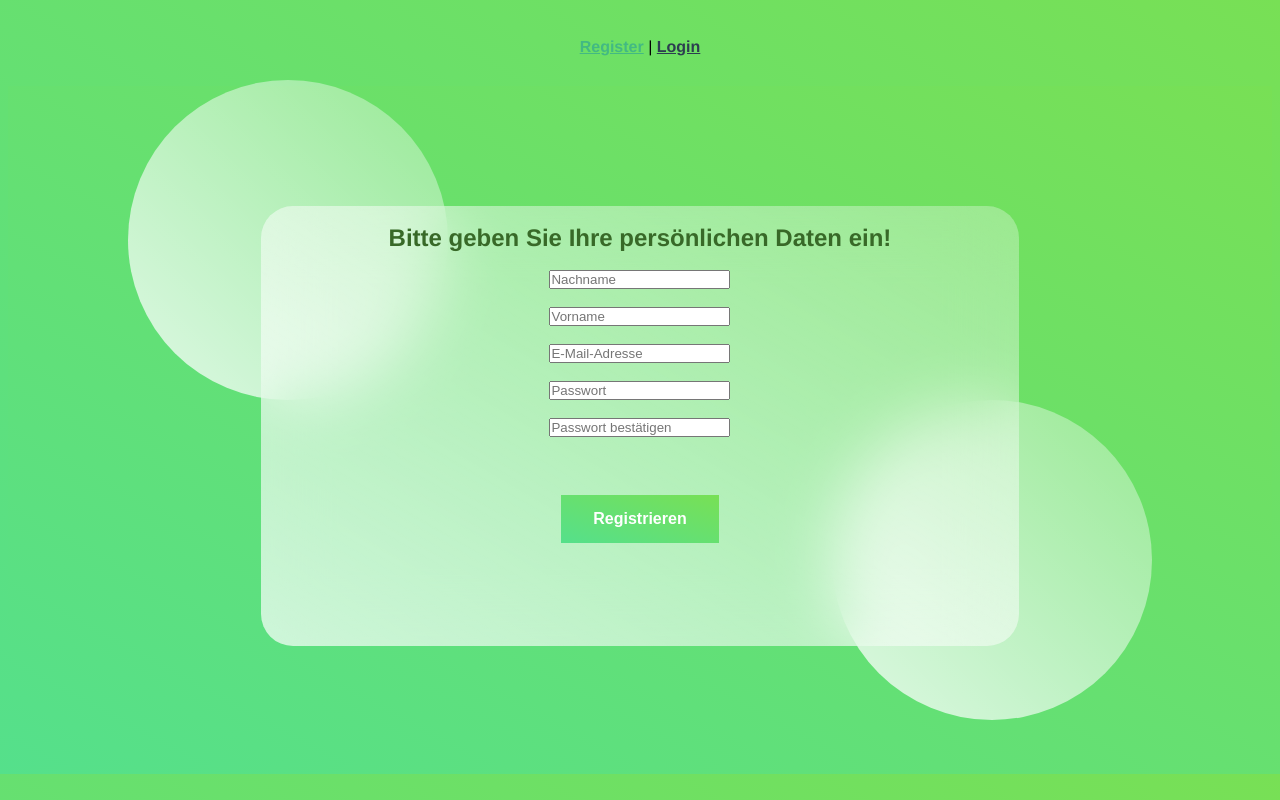
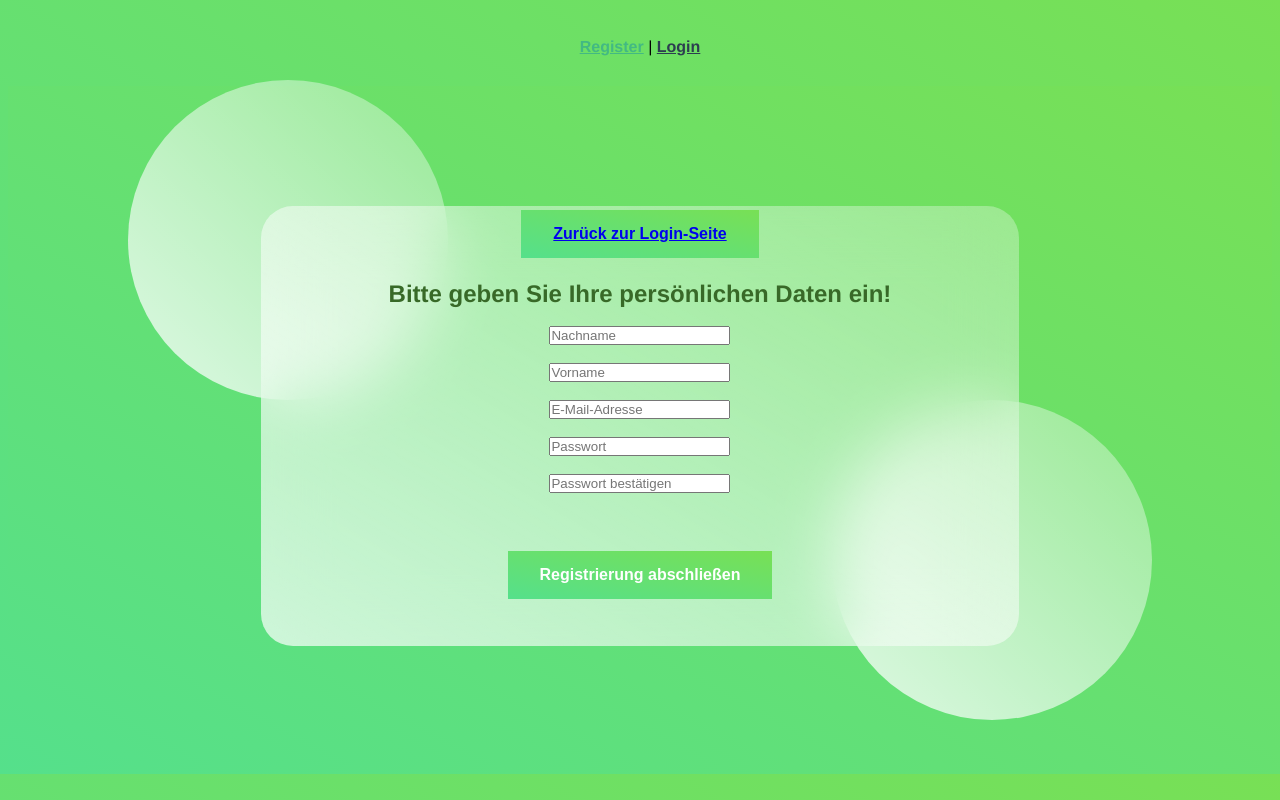
Before and after one commit to sorglos123/SAVER, a Vue app in the folder frontend/: page /register in a window 1280 px wide. Built offline with nearby package versions, Linux system fonts and the light colour scheme.

Commit message:
[B] Navigation & Header (begonnen) hinzugefügt

```diff
--- a/frontend/package.json
+++ b/frontend/package.json
@@ -22,7 +22,8 @@
     "babel-eslint": "^10.1.0",
     "dotenv-webpack": "^6.0.0",
     "eslint": "^6.7.2",
-    "eslint-plugin-vue": "^7.0.0-0"
+    "eslint-plugin-vue": "^7.0.0-0",
+    "vuetify": "^2.4.3"
   },
   "eslintConfig": {
     "root": true,
--- a/frontend/src/App.vue
+++ b/frontend/src/App.vue
@@ -1,10 +1,24 @@
 <template>
+  <div id="app">
+    <page-header />
+  </div>
   <div id="nav">
     <router-link to="/register">Register</router-link> |
     <router-link to="/login">Login</router-link>
   </div>
   <router-view/>
 </template>
+
+<script>
+import PageHeader from '@/views/Header.vue'
+
+export default {
+  name: 'app',
+  components: {
+    PageHeader
+  }
+}
+</script>
 
 <style>
 #app {
--- /dev/null
+++ b/frontend/src/views/Header.vue
@@ -0,0 +1,16 @@
+<template>
+    <main>
+        <div>
+
+        </div>
+    </main>
+</template>
+
+<script>
+export default {
+
+}
+</script>
+
+<style scoped>
+</style>
--- a/frontend/src/views/Login.vue
+++ b/frontend/src/views/Login.vue
@@ -21,7 +21,9 @@
               <input v-model="passwd" name="passwd" id="passwd" placeholder="Passwort"><br><br>
               <button class="button" type="submit">Login</button> <br>
               <br> <p> Sie haben noch kein Benutzerkonto? </p>
-              <a href="https://www.youtube.com/watch?v=dQw4w9WgXcQ&ab_channel=RickAstleyVEVO"> Dann klicken Sie hier! </a>
+              <button class="button" type="submit">
+                <router-link to="Register"> Registrieren </router-link>
+              </button> <br>
             </form>
           </div>
         </div>
--- a/frontend/src/views/Register.vue
+++ b/frontend/src/views/Register.vue
@@ -2,6 +2,9 @@
   <div class="basic">
     <main>
       <section class="glass">
+        <button class="button" type="submit">
+                <router-link to="Login"> Zurück zur Login-Seite </router-link>
+        </button> <br>
         <br> <h1> Bitte geben Sie Ihre persönlichen Daten ein! </h1> <br>
         <input type="lastname" name="lastname" v-model="lastname" placeholder="Nachname"><br><br>
         <input type="firstname" name="firstname" v-model="firstname" placeholder="Vorname"><br><br>
@@ -9,7 +12,7 @@
         <input type="passwd" name="passwd" v-model="passwd" placeholder="Passwort"><br><br>
         <input type="confirm" name="confirm" v-model="confirm" placeholder="Passwort bestätigen"><br><br>
         <br> <div class="error" v-html="error"></div> <br>
-        <button class="button" @click="register">Registrieren</button>
+        <button class="button" @click="register">Registrierung abschließen</button>
       </section>
     </main>
     <div class="circle1"></div>
```
Also changed, not shown: frontend/src/main.js (+4 -4 lines), frontend/src/assets/img/home.jpg (added), 1 other file (tests, documents, lock files or other folders).
